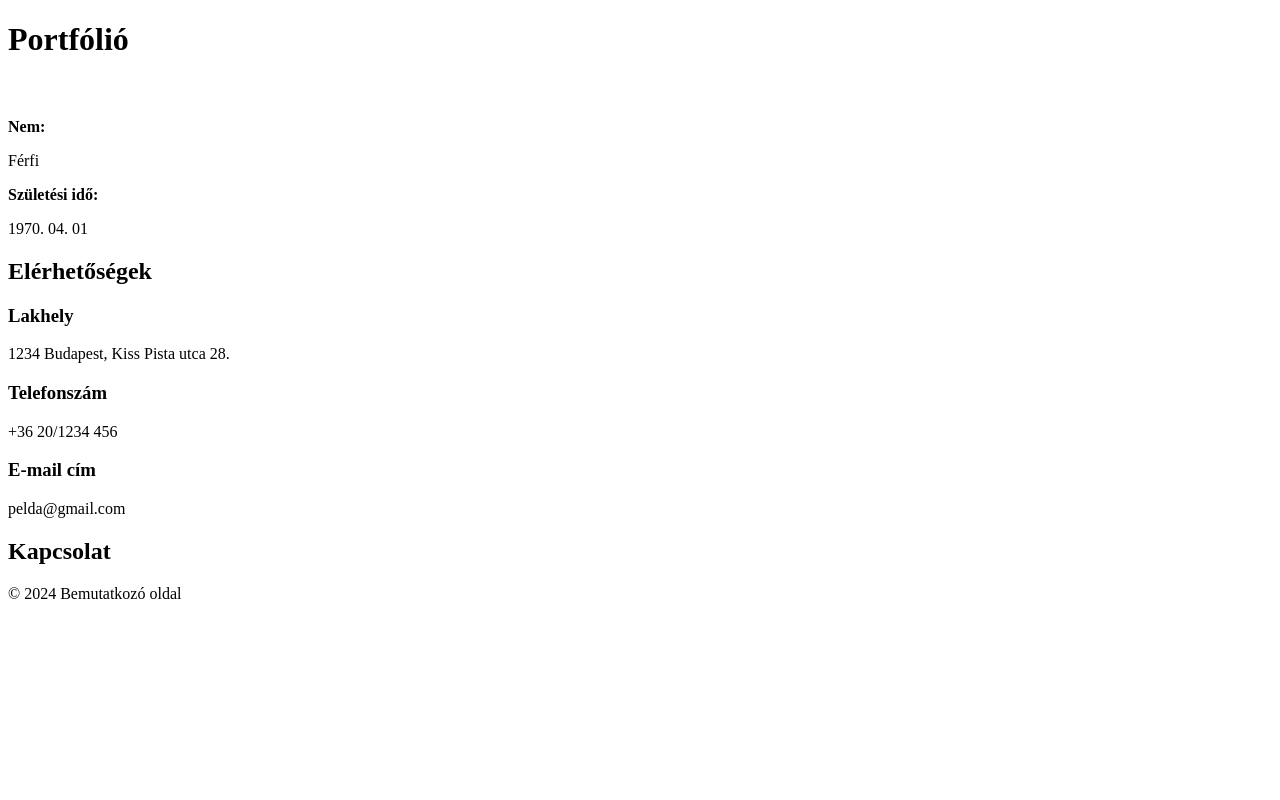
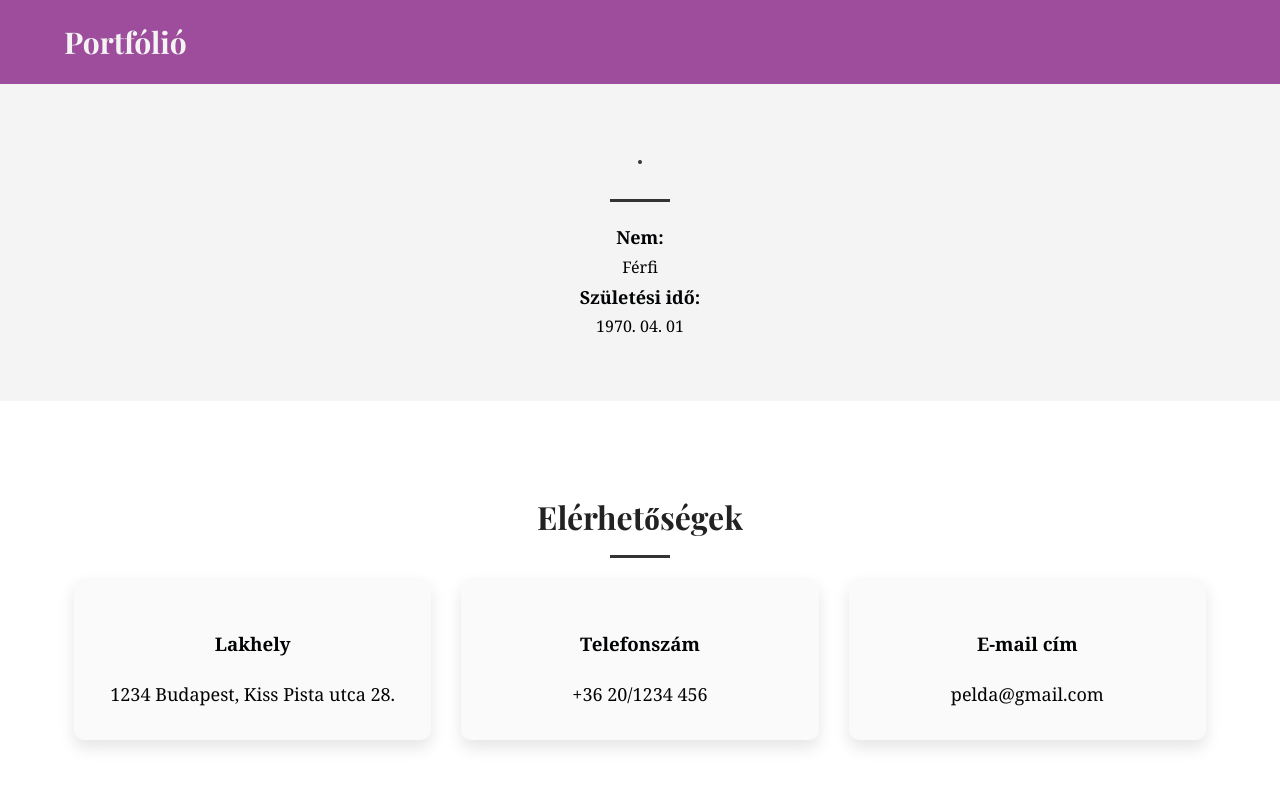
Before and after one commit to polniczky/polniczky, a plain HTML site: page index.html in a window 1280 px wide. Shown: the top 800 px of the page. Drawn offline with nearby package versions, Linux system fonts and the light colour scheme.

Commit message:
css hozzáad

```diff
--- /dev/null
+++ b/bemutatkozo.css
@@ -0,0 +1,180 @@
+/* Alap stílusok - Mobile-first megközelítés */
+body {
+    font-family: 'Georgia', serif;  /* Elegánsabb betűtípus */
+    margin: 0;
+    padding: 0;
+    background-color: #fefefe;
+    color: #020305;
+    line-height: 1.8;
+}
+
+header {
+    background-color: hsl(301, 34%, 46%);
+    color: #f4f4f4;
+    padding: 15px 0;
+    box-shadow: 0 4px 8px rgba(0, 0, 0, 0.1); /* Finom árnyék */
+}
+
+.container {
+    width: 90%;
+    max-width: 1200px;
+    margin: 0 auto;
+}
+
+.logo {
+    font-family: 'Playfair Display', serif;  /* Elegáns, stílusos betűtípus */
+    font-size: 30px;
+    font-weight: bold;
+    margin: 0;
+}
+
+nav ul {
+    list-style: none;
+    padding: 0;
+    margin: 0;
+    display: flex;
+    justify-content: flex-end;
+}
+
+nav ul li {
+    margin-left: 20px;
+}
+
+nav ul li a {
+    color: #f4f4f4;
+    text-decoration: none;
+    font-weight: 600;
+    padding: 5px 10px;
+    border-radius: 5px;
+    transition: background-color 0.3s ease;
+}
+
+nav ul li a:hover {
+    background-color: #555555;
+}
+
+section {
+    padding: 60px 0;
+    text-align: center;
+}
+
+h2 {
+    font-family: 'Playfair Display', serif;
+    font-size: 32px;
+    color: #222;
+    margin-bottom: 20px;
+    position: relative;
+}
+
+h2::after {
+    content: '';
+    width: 60px;
+    height: 3px;
+    background-color: hsl(0, 0%, 20%);
+    display: block;
+    margin: 10px auto;
+}
+
+p {
+    font-size: 18px;
+    max-width: 700px;
+    margin: 0 auto;
+    line-height: 1.7;
+}
+
+.about-section {
+    background-color: #f4f4f4;
+}
+
+.projects-section {
+    background-color: #fff;
+}
+
+.project-grid {
+    display: grid;
+    grid-template-columns: 1fr;
+    gap: 30px;
+    padding: 0 10px;
+}
+
+.project-card {
+    background-color: #fafafa;
+    padding: 30px;
+    border-radius: 10px;
+    box-shadow: 0 8px 16px rgba(0, 0, 0, 0.1);
+    transition: transform 0.3s ease, box-shadow 0.3s ease;
+}
+
+.project-card:hover {
+    transform: translateY(-10px);
+    box-shadow: 0 12px 24px rgba(0, 0, 0, 0.2);
+}
+
+.contact-section {
+    background-color: #f4f4f4;
+}
+
+form {
+    display: flex;
+    flex-direction: column;
+    gap: 20px;
+    max-width: 600px;
+    margin: 0 auto;
+    background-color: #fff;
+    padding: 30px;
+    border-radius: 10px;
+    box-shadow: 0 8px 16px rgba(0, 0, 0, 0.1);
+}
+
+input, textarea {
+    padding: 15px;
+    border: 1px solid #ddd;
+    border-radius: 5px;
+    font-size: 16px;
+}
+
+button {
+    background-color: hsl(301, 34%, 46%);
+    color: #f4f4f4;
+    border: none;
+    padding: 15px;
+    border-radius: 5px;
+    cursor: pointer;
+    font-size: 18px;
+    font-weight: bold;
+    transition: background-color 0.3s ease;
+}
+
+button:hover {
+    background-color: #555;
+}
+
+footer {
+    background-color: hsl(301, 34%, 46%);
+    color: #f4f4f4;
+    text-align: center;
+    padding: 30px 0;
+    margin-top: 40px;
+}
+
+/* Tablet és nagyobb kijelzők esetén */
+@media (min-width: 768px) {
+    nav ul {
+        justify-content: flex-start;
+    }
+
+    .project-grid {
+        grid-template-columns: repeat(2, 1fr);
+    }
+}
+
+/* Nagyobb kijelzők esetén */
+@media (min-width: 1024px) {
+    .project-grid {
+        grid-template-columns: repeat(3, 1fr);
+    }
+}
+img{
+    border-radius: 50%;
+    border: 2px solid hsl(0, 0%, 20%)
+}
--- a/index.html
+++ b/index.html
@@ -1,23 +1,25 @@
 <!DOCTYPE html>
 <html lang="hu">
+    <link href="https://fonts.googleapis.com/css2?family=Playfair+Display:wght@400;700&display=swap" rel="stylesheet">
 <head>
     <meta charset="UTF-8">
     <meta name="viewport" content="width=device-width, initial-scale=1.0">
     <title>Portfólió</title>
+    <link rel="stylesheet" href="bemutatkozo.css">
 </head>
 <body>
 
     <!-- Cím sáv -->
     <header>
-        <div>
-            <h1>Portfólió</h1>
+        <div class="container">
+            <h1 class="logo">Portfólió</h1>
         </div>
     </header>
 
     <!-- Rólam rész -->
-    <section>
+    <section class="about-section">
         <img>
-        <div>
+        <div class="container">
             <h2></h2>
             <p>
                 <b>
@@ -38,19 +40,19 @@
     </section>
 
     <!-- Elérhetőségek rész -->
-    <section>
-        <div>
+    <section id="projects" class="projects-section">
+        <div class="container">
             <h2>Elérhetőségek</h2>
-            <div>
-                <div>
+            <div class="project-grid">
+                <div class="project-card">
                     <h3>Lakhely</h3>
                     <p>1234 Budapest, Kiss Pista utca 28.</p>
                 </div>
-                <div>
+                <div class="project-card">
                     <h3>Telefonszám</h3>
                     <p>+36 20/1234 456</p>
                 </div>
-                <div>
+                <div class="project-card">
                     <h3>E-mail cím</h3>
                     <p>pelda@gmail.com</p>
                 </div>
@@ -59,8 +61,8 @@
     </section>
 
     <!-- Kapcsolat rész -->
-    <section>
-        <div>
+    <section id="contact" class="contact-section">
+        <div class="container">
             <h2>Kapcsolat</h2>
         </div>
     </section>
@@ -71,5 +73,6 @@
             <p>&copy; 2024 Bemutatkozó oldal</p>
         </div>
     </footer>
+
 </body>
 </html>
```
